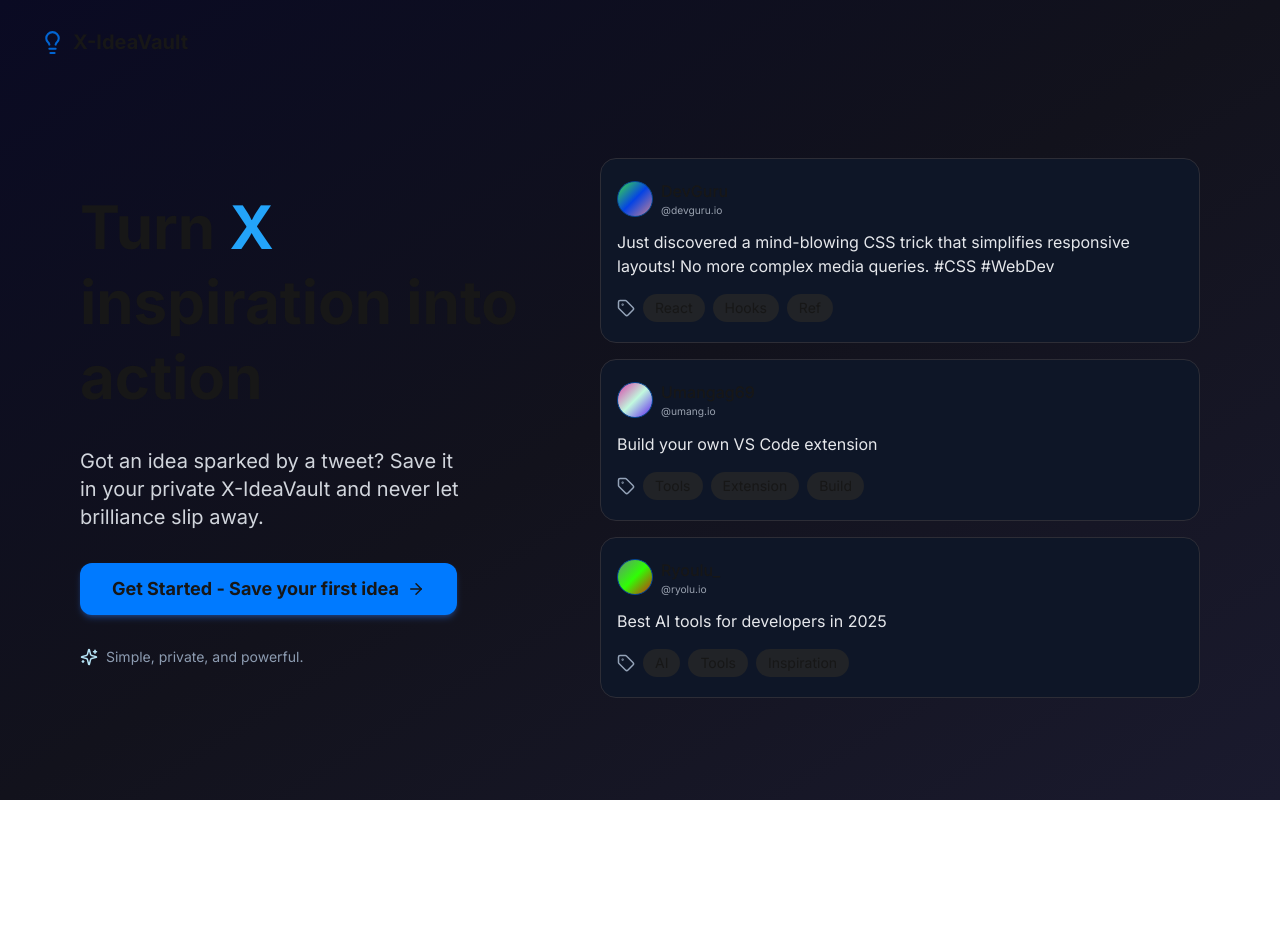
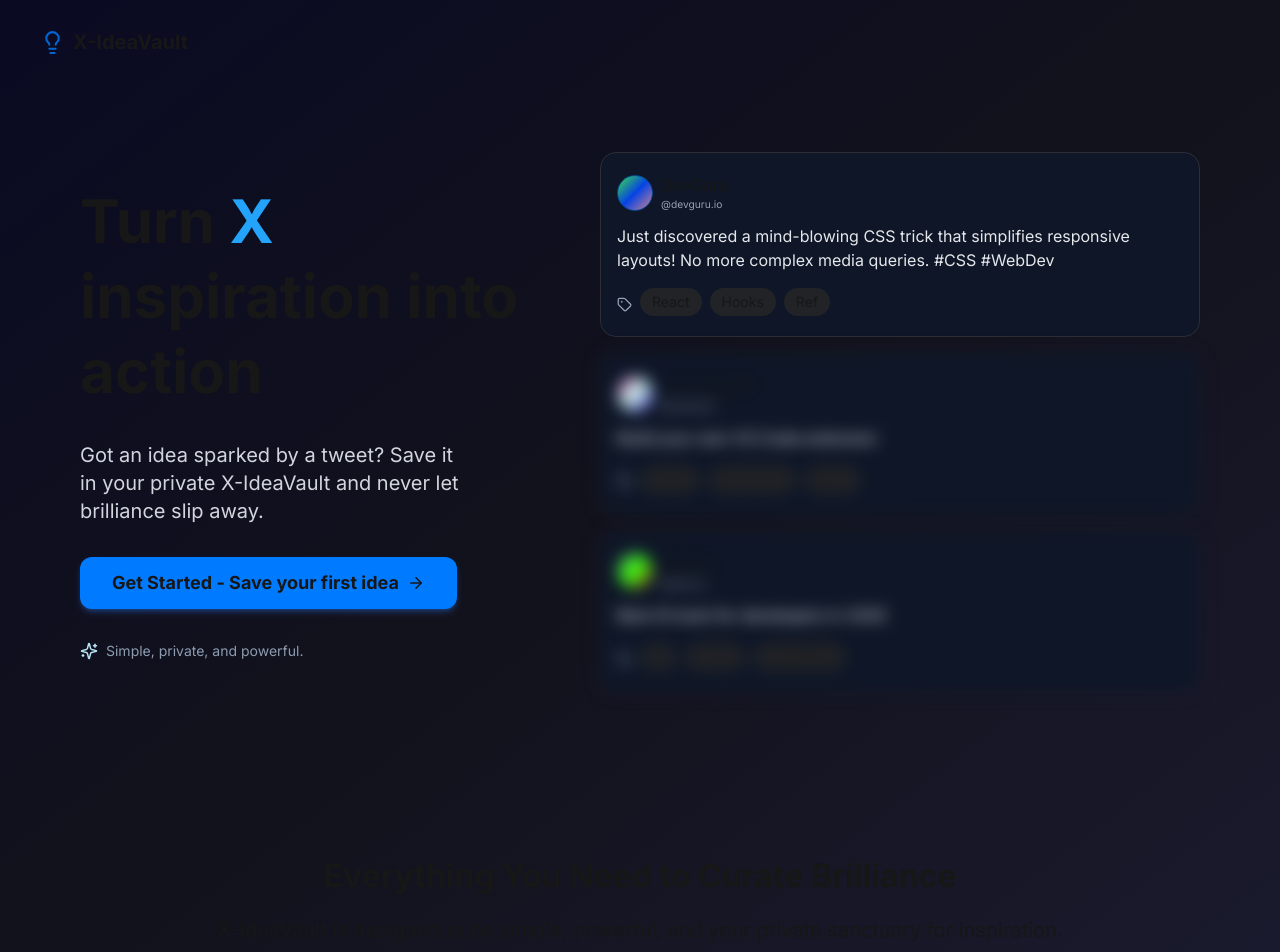
Before and after one commit to ds-spec/x-ideavault, a Next.js app: page / in a window 1280 px wide. Shown: the top 952 px of the page. Before the commit the page ends 800 px from the top, so only its background shows below. Built offline with nearby package versions, Linux system fonts and the light colour scheme.

Commit message:
Completed the top section for now, will revisit for the changes

```diff
--- a/app/page.jsx
+++ b/app/page.jsx
@@ -3,12 +3,12 @@ import { ArrowRight, Lightbulb, Sparkles } from "lucide-react";
 
 export default function Home() {
   return (
-    <div className="w-full h-screen bg-gradient-to-br from-[#0A0A23] via-[#12121C] to-[#1A1A2E] px-10 py-7">
+    <div className="w-full min-h-screen bg-gradient-to-br from-[#0A0A23] via-[#12121C] to-[#1A1A2E] px-10 py-7">
       <div className="flex items-center gap-2">
         <Lightbulb size={25} color="#0265D3" />
         <h1 className="text-xl font-bold">X-IdeaVault</h1>
       </div>
-      <div className="flex items-center justify-evenly h-full">
+      <div className="flex items-center justify-evenly h-full mt-24">
         <div className="w-[40%] flex flex-col items-start gap-8">
           <h2 className="font-bold text-6xl w-[94%]  leading-tight">
             Turn <span className="text-[#23A4FA]">X</span> inspiration into
@@ -40,6 +40,15 @@ export default function Home() {
           <HomeCard />
         </div>
       </div>
+      <div className="flex flex-col mt-40 gap-4 text-center">
+        <h1 className="text-[2.5vw] font-bold">
+          Everything You Need to Curate Brilliance
+        </h1>
+        <h3 className="text-xl">
+          X-IdeaVault is designed to be simple, powerful, and your private
+          sanctuary for inspiration.
+        </h3>
+      </div>
     </div>
   );
 }
--- a/components/HomeCard.jsx
+++ b/components/HomeCard.jsx
@@ -55,10 +55,16 @@ export default function HomeCard() {
 
   return (
     <div className="flex flex-col justify-start gap-4 w-full rounded-xl">
-      {cards?.map((card) => (
+      {cards?.map((card, index) => {
+        const isLastTwo = index >= cards.length - 2;
+        return (
           <div
             key={card.id}
-          className="flex flex-col gap-3 items-start rounded-2xl bg-[#0E1627] border-[0.5px] border-[#2D2D36] px-4 py-5 min-h-36 hover:border-[#064793] hover:shadow-xl hover:shadow-blue-500/20 transition-all"
+            className={`flex flex-col gap-3 items-start rounded-2xl bg-[#0E1627] border-[0.5px] border-[#2D2D36] px-4 py-5 min-h-36  ${
+              isLastTwo
+                ? "blur-sm"
+                : "hover:border-[#064793] hover:shadow-xl hover:shadow-blue-500/20 transition-all"
+            }`}
           >
             <div className="flex items-center gap-2">
               <div
@@ -75,7 +81,7 @@ export default function HomeCard() {
             <div className="flex flex-col justify-center">
               <h3 className="text-md text-gray-200 mb-2">{card.title}</h3>
               <div className="flex items-center gap-2">
-              <Tag className="mt-2" size={18} color="#94A3B8" />
+                <Tag className="mt-3" size={15} color="#94A3B8" />
                 {card?.tags.map((tag, index) => (
                   <div
                     key={index}
@@ -87,7 +93,8 @@ export default function HomeCard() {
               </div>
             </div>
           </div>
-      ))}
+        );
+      })}
     </div>
   );
 }
```
Lines whose indentation alone changed are shown as unchanged.
